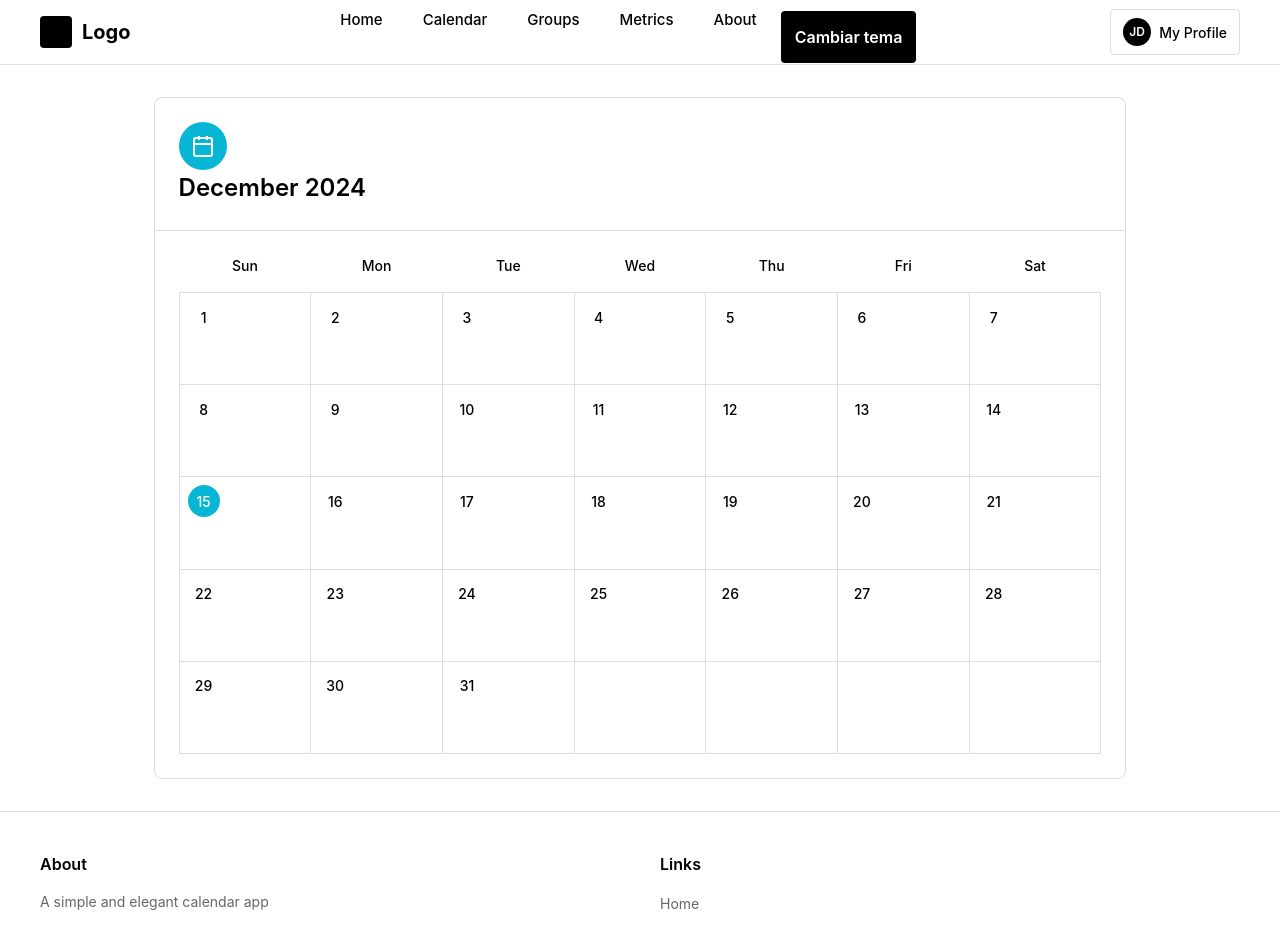
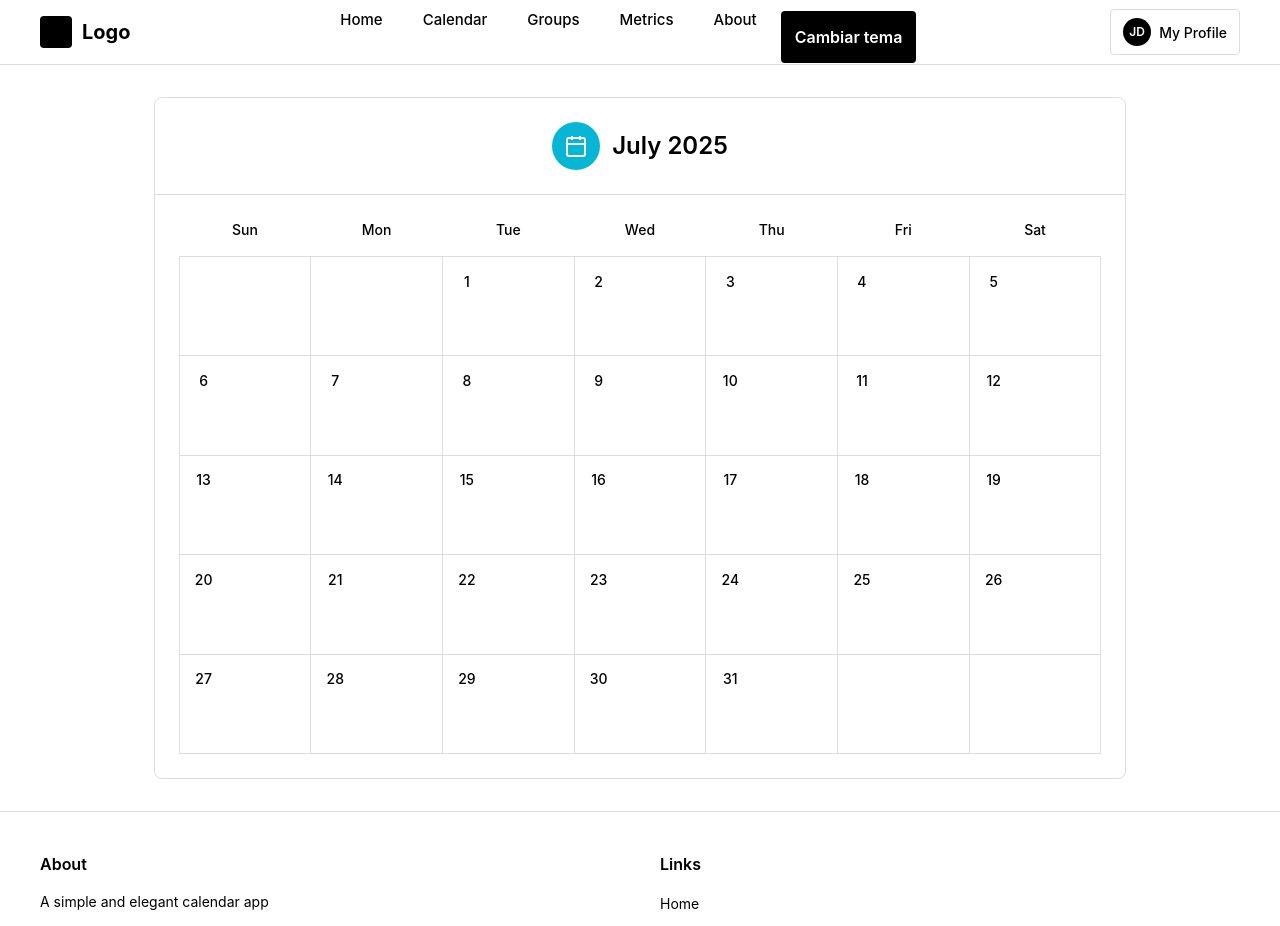
Before and after one commit to LuisVR19/calendar-app, a Next.js app: page /pages/dashboard/calendar in a window 1280 px wide. Shown: the top 926 px of the page. Built offline with nearby package versions, Linux system fonts and the light colour scheme.

Commit message:
Calendario dinamico

```diff
--- a/app/components/layout/footer/MainFooter.module.css
+++ b/app/components/layout/footer/MainFooter.module.css
@@ -27,7 +27,7 @@
 }
 
 .footerLinks a {
-    color: var(--secondary-color);
+    color: var(--title-color);
     text-decoration: none;
     font-size: 14px;
     transition: all 0.3s ease;
@@ -40,14 +40,14 @@
 }
 
 .footerSection h3 {
-    color: var(--primary-color);
+    color: var(--title-color);
     font-size: 16px;
     font-weight: 600;
     margin-bottom: 15px;
 }
 
 .footerDescription {
-    color: var(--secondary-color);
+    color: var(--title-color);
     font-size: 14px;
     line-height: 1.6;
     margin-bottom: 15px;
--- a/app/components/widgets/calendar/CalendarComponent.module.css
+++ b/app/components/widgets/calendar/CalendarComponent.module.css
@@ -97,6 +97,13 @@
   padding: 0.5rem;
   vertical-align: top;
   position: relative;
+  background-color: var(--background-color);
+  box-sizing: border-box;
+}
+
+.calendarTable tbody td:hover {
+   transform: scale(1.10);
+    box-sizing: border-box;
 }
 
 /* Day cell content */
--- a/app/components/widgets/calendar/CalendarComponent.tsx
+++ b/app/components/widgets/calendar/CalendarComponent.tsx
@@ -1,4 +1,3 @@
-// Calendar.tsx
 import styles from './CalendarComponent.module.css';
 
 interface Assigment {
@@ -25,27 +24,36 @@ interface Props {
 }
 
 const CalendarComponent: React.FC<Props> = ({ calendarData }) => {
-  // Static data for December 2024
-  const monthName = "December 2024"
-  const daysOfWeek = ["Sun", "Mon", "Tue", "Wed", "Thu", "Fri", "Sat"]
+  const monthName = "July 2025";
+  const daysOfWeek = ["Sun", "Mon", "Tue", "Wed", "Thu", "Fri", "Sat"];
 
-  // Calendar grid for December 2024 (starting on Sunday)
-  const calendarDays = [
-    [1, 2, 3, 4, 5, 6, 7],
-    [8, 9, 10, 11, 12, 13, 14],
-    [15, 16, 17, 18, 19, 20, 21],
-    [22, 23, 24, 25, 26, 27, 28],
-    [29, 30, 31, null, null, null, null],
-  ]
+  const today = 15; // Día actual para resaltar (puede hacerse dinámico)
 
-  const today = 15 // Highlighting day 15 as today
+  // Agrupar días en semanas
+  const weeks: (CalendarDay | null)[][] = [];
+  let currentWeek: (CalendarDay | null)[] = new Array(7).fill(null);
+
+  calendarData.data.forEach(day => {
+    const dayIndex = day.weekDay;
+
+    currentWeek[dayIndex] = day;
+
+    if (dayIndex === 6) {
+      weeks.push(currentWeek);
+      currentWeek = new Array(7).fill(null);
+    }
+  });
+
+  // Si queda semana incompleta al final
+  if (currentWeek.some(d => d !== null)) {
+    weeks.push(currentWeek);
+  }
 
   return (
-    // <div className={styles.calendarContainer}>
     <div className={styles.calendarWrapper}>
-        {/* Calendar Header */}
+
       <div className={styles.calendarHeader}>
-          <div className={styles.calendarheadercontent}>
+        <div className={styles.calendarHeaderContent}>
           <div className={styles.calendarIcon}>
             <svg viewBox="0 0 24 24">
               <rect x="3" y="4" width="18" height="18" rx="2" ry="2"></rect>
@@ -58,29 +66,28 @@ const CalendarComponent: React.FC<Props> = ({ calendarData }) => {
         </div>
       </div>
 
-        {/* Calendar Table */}
       <div className={styles.calendarBody}>
         <table className={styles.calendarTable}>
-            {/* Days of week header */}
           <thead>
             <tr>
-                {daysOfWeek.map((day) => (
+              {daysOfWeek.map(day => (
                 <th key={day}>{day}</th>
               ))}
             </tr>
           </thead>
-
-            {/* Calendar days */}
           <tbody>
-              {calendarDays.map((week, weekIndex) => (
+            {weeks.map((week, weekIndex) => (
               <tr key={weekIndex}>
                 {week.map((day, dayIndex) => (
                   <td key={dayIndex}>
                     {day ? (
                       <div className={styles.dayCell}>
-                          <div className={`${styles.dayNumber} ${day === today ? styles.today : ""}`}>{day}</div>
+                        {/* <div className={`${styles.dayNumber} ${day.date.getDate() === today ? styles.today : ""}`}> */}
+                        <div className={`${styles.dayNumber}`}>
+                          {new Date(day.date).getDate()}
+                        </div>
                         <div className={styles.dayEvents}>
-                            {/* Space for events - keeping it empty for static calendar */}
+                          {/* Eventos futuros aquí */}
                         </div>
                       </div>
                     ) : (
@@ -93,9 +100,9 @@ const CalendarComponent: React.FC<Props> = ({ calendarData }) => {
           </tbody>
         </table>
       </div>
+
     </div>
-    //</div>
-  )
+  );
 };
 
 export default CalendarComponent;
```
Lines whose indentation alone changed are shown as unchanged.
